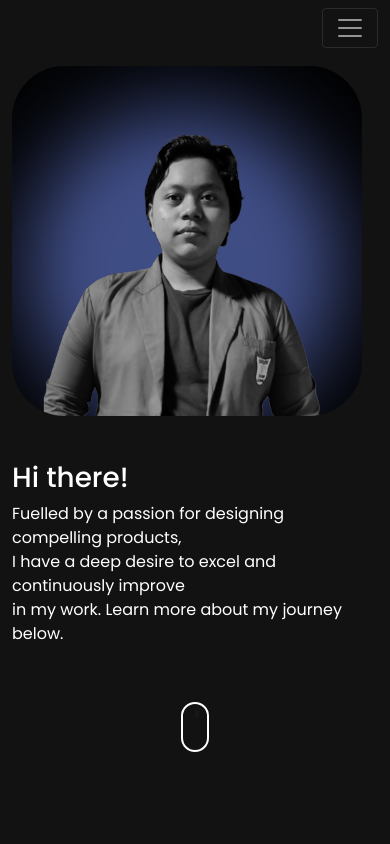
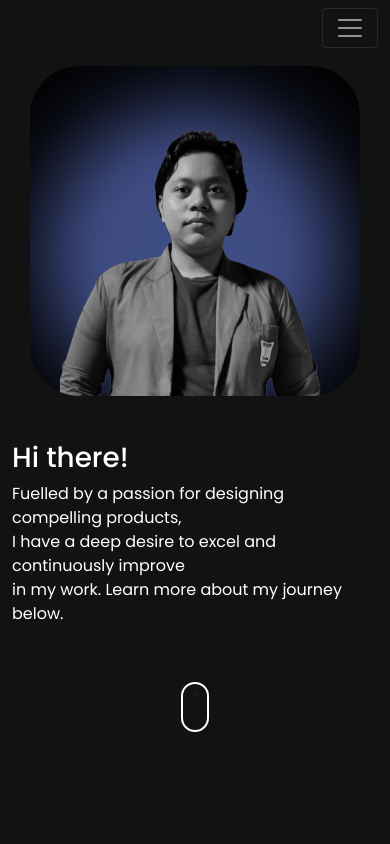
Before and after one commit to rayataufik/rayataufik.github.io, a plain HTML site: page index.html in a window 390 px wide. Shown: the top 844 px of the page. Drawn offline with nearby package versions, Linux system fonts and the light colour scheme.

Commit message:
first commit

```diff
--- a/assets/css/style.css
+++ b/assets/css/style.css
@@ -29,43 +29,17 @@ body{
 }
 
 /* untuk mobile */
-@media (max-width:  979px) {
+@media (max-width: 575.98px) {
   .img-banner img{
     margin-top: -120px;
     border-radius: 15%;
-    height: 300px;
-    width: 300px;
-    object-fit: cover;
-    margin: 0;
-  }
-  .text-banner{
-    margin-top: 45px;
-    color: white;
-  }
-}
-
-/* untuk dekstop */
-@media (min-width: 992px) {
-  .img-banner img{
-    border-radius: 15%;
-    height: 370px;
-    width: 426px;
+    height: 330px;
     object-fit: cover;
   }
-  .text-banner{
-    margin-top: 70px;
-    color: white;
-  }
-}
-
-/* untuk mobile */
-@media (max-width:  979px) {
-  .img-banner img{
-    margin-top: -120px;
-    border-radius: 15%;
-    height: 350px;
-    width: 350px;
-    object-fit: cover;
+  .center {
+    display: block;
+    margin-left: auto;
+    margin-right: auto;
   }
   .text-banner{
     margin-top: 45px;
--- a/index.html
+++ b/index.html
@@ -52,7 +52,7 @@
       <div class="row">
         <div class="col-12 col-md-6">
           <div class="img-banner">
-            <img class="img-responsive" src="/assets/img/banner.png" alt="">
+            <img class="center" src="/assets/img/banner.png" alt="">
           </div>
         </div>
         <div class="col-12 col-md-6">
```
